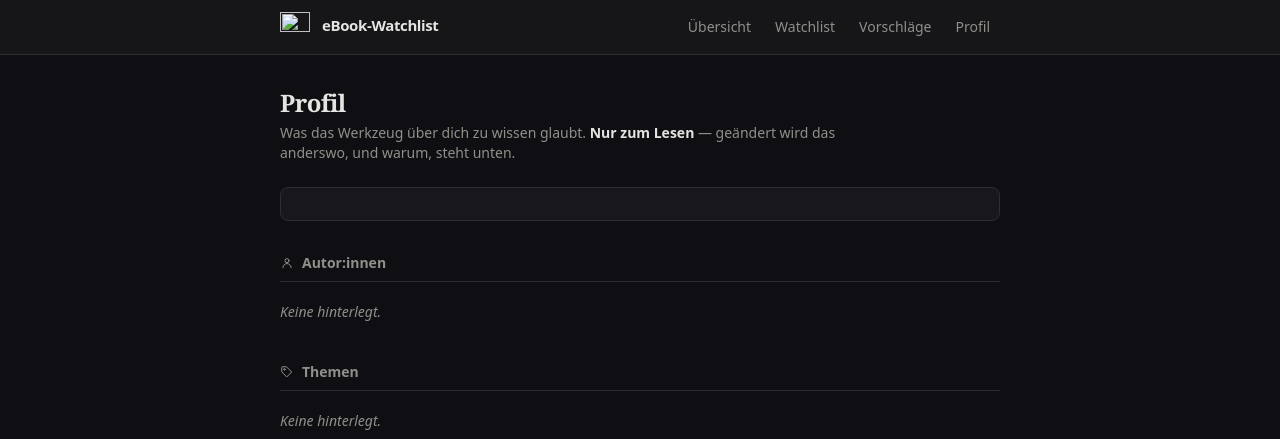
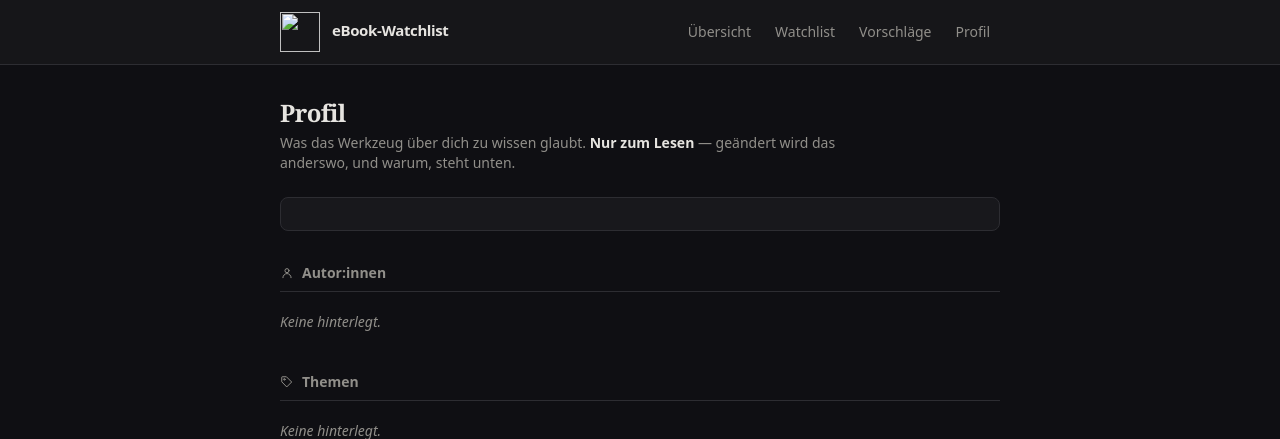
Before and after one commit to g41nxe/ebook-watchlist, a Python web app: template src/ebook_watchlist/web/templates/profile.html in a window 1280 px wide. Shown: the top 439 px of the page. Run offline with Jinja, Linux system fonts and the light colour scheme; the template is opened without the code that fills it, so the values that code supplies are empty; style sheets or scripts are compiled from the project's sources; some libraries are stand-ins or nearby versions.

Commit message:
Kopfzeile: das Zeichen so hoch wie der Schriftzug darunter
40 Pixel — Titel und Unterzeile zusammen. Vorher stand es zu klein daneben
und sah aus wie ein Aufzaehlungspunkt.

Co-Authored-By: Claude Opus 5 <noreply@anthropic.com>

```diff
--- a/src/ebook_watchlist/web/templates/base.html
+++ b/src/ebook_watchlist/web/templates/base.html
@@ -48,7 +48,7 @@
        auseinanderlaufen. Als `img`, weil das Favicon seine Farben selbst
        mitbringt — `currentColor` wuerde sie verwerfen. #}
     <img src="{{ url_for('static', path='favicon.svg') }}?v={{ asset_version }}"
-         alt="" width="30" height="30" class="shrink-0">
+         alt="" class="h-10 w-10 shrink-0">
     <div>
       <div class="font-semibold tracking-tight">eBook-Watchlist</div>
       {% block subtitle %}{% endblock %}
```
